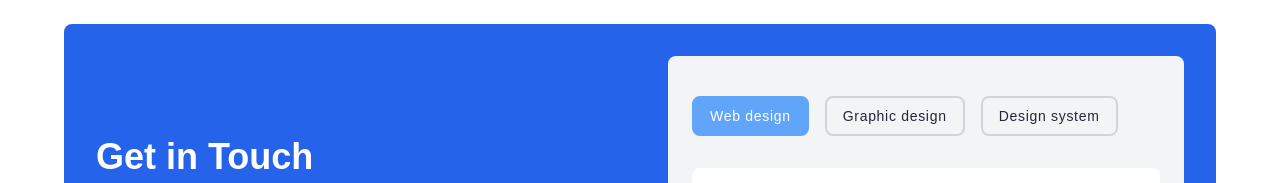
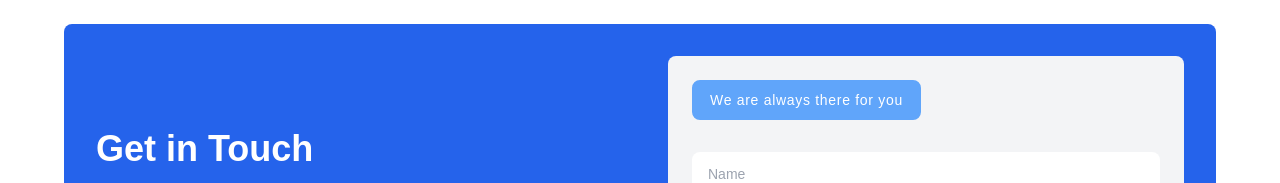
Before and after one commit to rishabhmishra9340/Udaan-Digital, a Next.js app: page /contact in a window 1280 px wide. Shown: the top 183 px of the page. Built offline with nearby package versions, Linux system fonts and the light colour scheme.

Commit message:
UI changes

```diff
--- a/src/app/components/Contact.jsx
+++ b/src/app/components/Contact.jsx
@@ -157,9 +157,7 @@ export default function ContactPage() {
                 {/* <p class="text-sm font-semibold text-gray-800">I am interested in...</p> */}
 
                 <div class="space-y-4 max-lg:mt-4">
-                    <button type="button" class="px-4 py-2 rounded-lg bg-blue-400 text-white text-sm tracking-wider font-medium outline-none border-2 border-blue-400 mr-4">Web design</button>
-                    <button type="button" class="px-4 py-2 rounded-lg bg-transparent text-gray-800 text-sm tracking-wider font-medium outline-none border-2 border-gray-300 mr-4">Graphic design</button>
-                    <button type="button" class="px-4 py-2 rounded-lg bg-transparent text-gray-800 text-sm tracking-wider font-medium outline-none border-2 border-gray-300">Design system</button>
+                    <button type="button" class="px-4 py-2 rounded-lg bg-blue-400 text-white text-sm tracking-wider font-medium outline-none border-2 border-blue-400 mr-4">We are always there for you</button>
                 </div>
 
                 <form className="mt-8 space-y-4" onSubmit={handleSubmit}>
```
